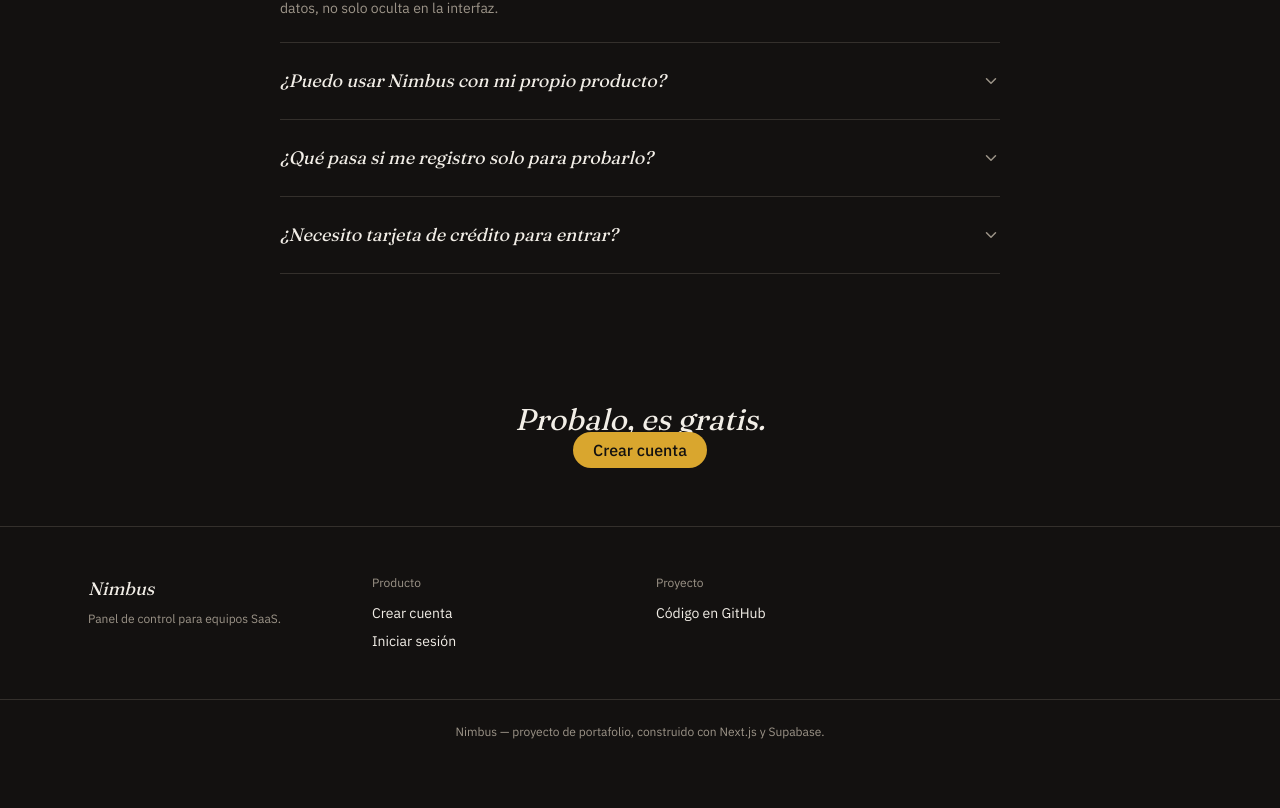
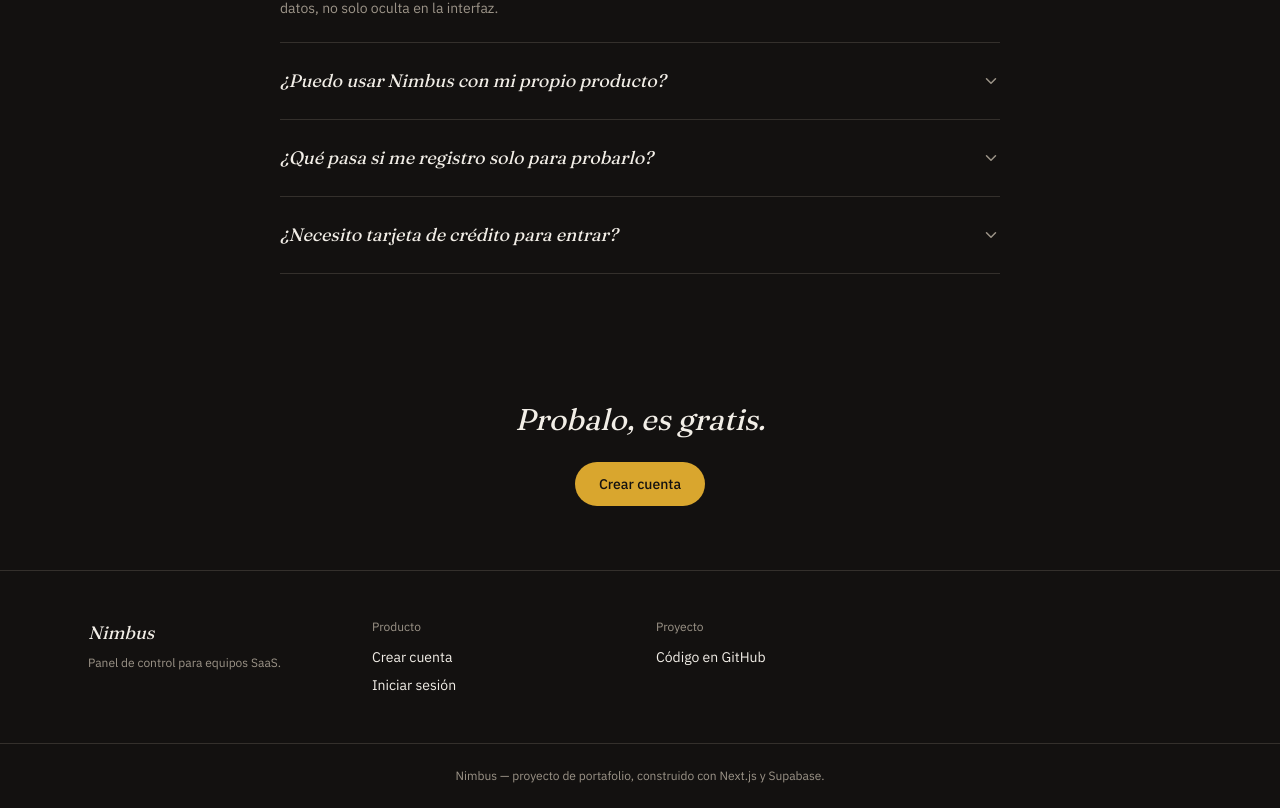
Before and after one commit to danilolobato/saas-admin, a Next.js app: page / in a window 1280 px wide. Shown: the part 1972-2780 px from the top of the page. Before the commit the page ends 2736 px from the top, so only its background shows below. Built offline with nearby package versions, Linux system fonts and the light colour scheme; no server answers.

Commit message:
cambio diseño bloque 2

```diff
--- a/src/app/page.tsx
+++ b/src/app/page.tsx
@@ -241,7 +241,7 @@ export default async function HomePage() {
           <h2 className="font-display text-3xl italic">Probalo, es gratis.</h2>
           <Link
             href="/sign-up"
-            className="rounded-full bg-signal px-5 py-2 font-medium text-signal-ink transition hover:scale-105 hover:opacity-90 active:scale-95"
+            className="mt-6 inline-block rounded-full bg-signal px-6 py-3 text-sm font-medium text-signal-ink transition hover:scale-105 hover:opacity-90 active:scale-95"
           >
             Crear cuenta
           </Link>
```
